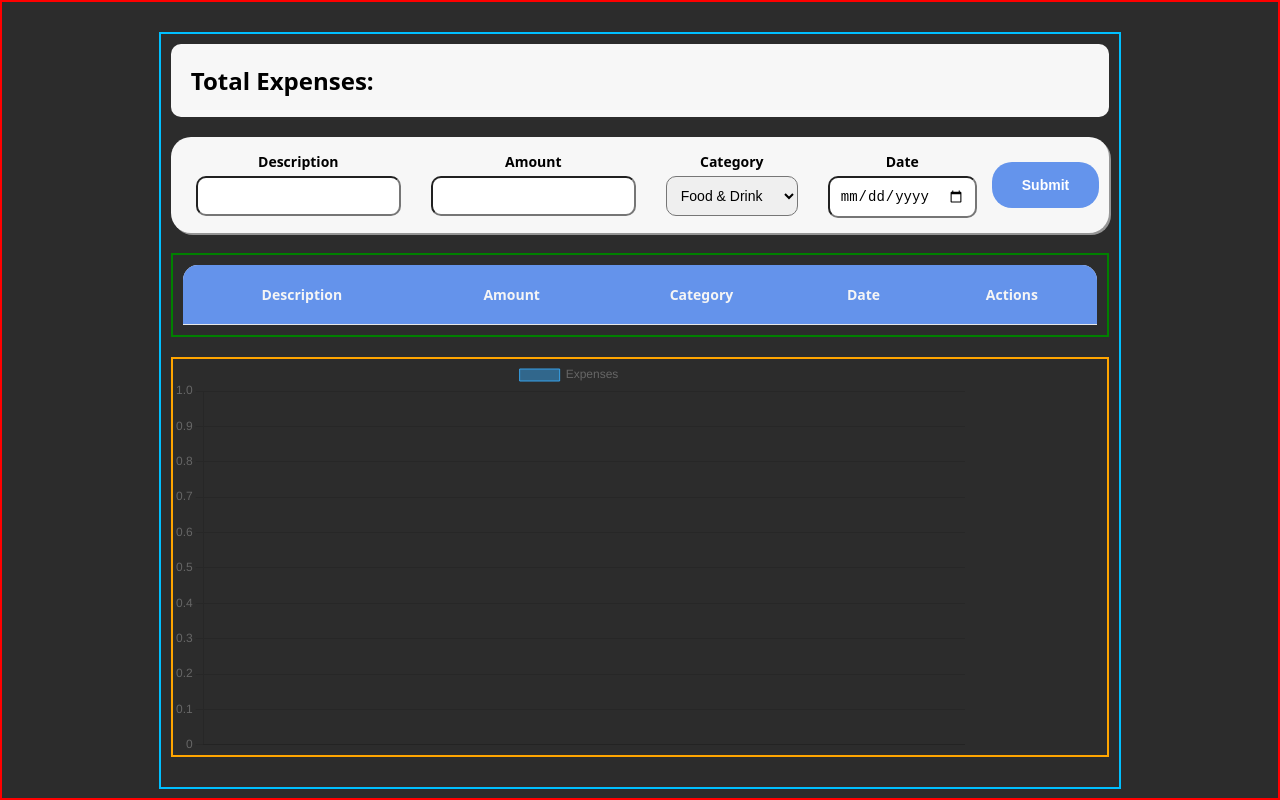
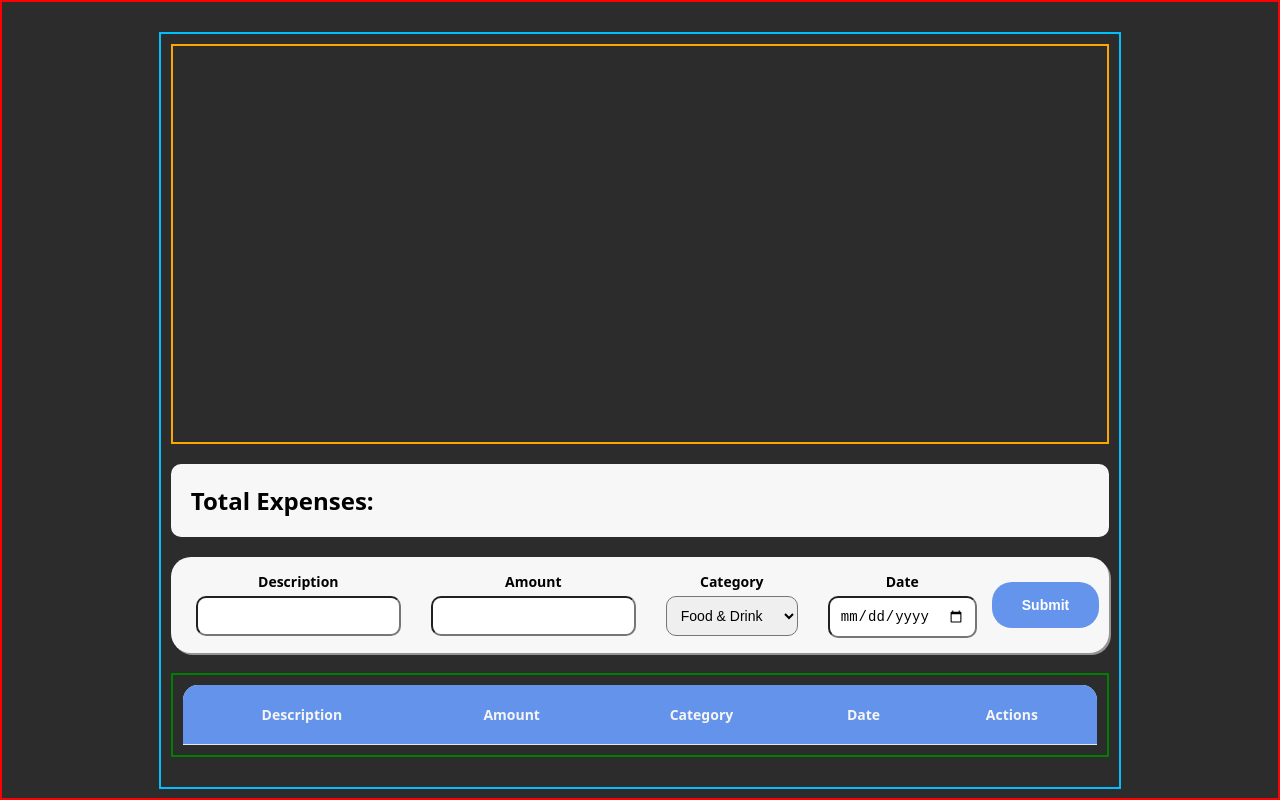
Before and after one commit to chrono-04/finance-tracker, a website built with Vite: page index.html in a window 1280 px wide. Built offline with nearby package versions, Linux system fonts and the light colour scheme.

Commit message:
removed unnecessary files and code

```diff
--- a/index.html
+++ b/index.html
@@ -8,6 +8,7 @@
   <body>
     <div class="main-container">
       <div class="content-container">
+        <div class="chart-container"></div>
         <div class="dashboard-container">
           <p>Total Expenses:</p>
           <p class="expenses-el"></p>
@@ -54,7 +55,6 @@
             </tr>
           </table>
         </div>
-        <div class="chart-container"></div>
       </div>
     </div>
     <script src="scripts/main.js" type="module"></script>
--- a/scripts/main.js
+++ b/scripts/main.js
@@ -12,6 +12,8 @@ const submitBtn = document.querySelector(".submit-btn-el");
 const table = document.querySelector(".table-el");
 const expensesTotal = document.querySelector(".expenses-el");
 const chartContainer = document.querySelector(".chart-container");
+let expensesPerMonth = null;
+let expensesAmount = null;
 
 let recordsDatabase = JSON.parse(
   localStorage.getItem("financial-records") || "[]",
@@ -62,29 +64,23 @@ function renderFromLocalStorage() {
     updateBtn.addEventListener("click", editRecord);
   });
 
-  const financeChartData = recordsDatabase.reduce((acc, currentItem) => {
+  const expensesSummaryChart = recordsDatabase.reduce((acc, currentItem) => {
     const date = new Date(currentItem.date);
     const month = date.toLocaleString("en-US", { month: "long" });
 
-    acc[month] = (acc[month] || 0) + Number(currentItem.amount);
+    acc[month] = (acc[month] || 0) + currentItem.amount;
     return acc;
   }, {});
-
-  const expensesPerMonth = Object.keys(financeChartData);
-  const expensesAmount = Object.values(financeChartData);
-
-  console.log(expensesPerMonth);
-  console.log(expensesAmount);
 
   function summaryBarChart(ctx) {
     new Chart(ctx, {
       type: "bar",
       data: {
-        labels: expensesPerMonth,
+        labels: monthData,
         datasets: [
           {
-            label: "Expenses",
-            data: expensesAmount,
+            label: "Prices",
+            data: amountData,
             borderWidth: 1,
           },
         ],
@@ -98,6 +94,14 @@ function renderFromLocalStorage() {
       },
     });
   }
+
+  console.log(expensesSummaryChart);
+
+  expensesPerMonth = Object.keys(expensesSummaryChart);
+  expensesAmount = Object.values(expensesSummaryChart);
+
+  console.log(expensesPerMonth);
+  console.log(expensesAmount);
 
   const expensesChart = document.createElement("canvas");
   expensesChart.setAttribute("id", "expensesChart");
```
Also changed, not shown: scripts/summaryChart.js (added).
